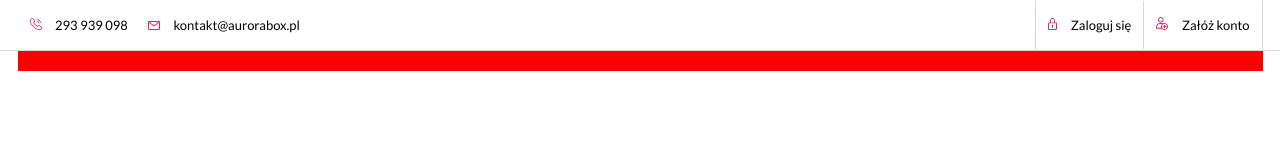
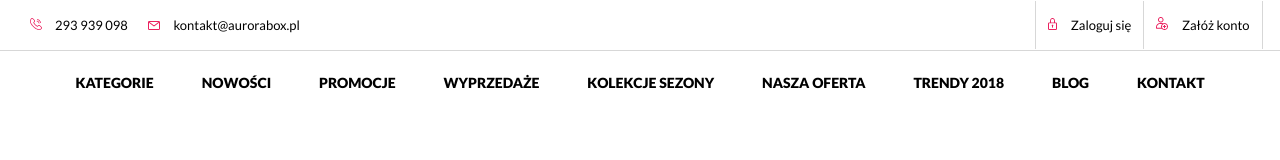
Before and after one commit to Luukess/aurora-task, a website: page index.html in a window 1280 px wide. Drawn offline with Linux system fonts and the light colour scheme.

Commit message:
Feat: added nav for desktop devices

```diff
--- a/index.html
+++ b/index.html
@@ -97,7 +97,21 @@
           </div>
         </div>
       </div>
-      <div id="header-main-lg"></div>
+      <div id="header-main-lg-wrapper">
+        <div id="header-main-lg">
+          <ul>
+            <li><a href="#">Kategorie</a></li>
+            <li><a href="#">Nowości</a></li>
+            <li><a href="#">Promocje</a></li>
+            <li><a href="#">Wyprzedaże</a></li>
+            <li><a href="#">Kolekcje sezony</a></li>
+            <li><a href="#">Nasza oferta</a></li>
+            <li><a href="#">Trendy 2018</a></li>
+            <li><a href="#">Blog</a></li>
+            <li><a href="#">Kontakt</a></li>
+          </ul>
+        </div>
+      </div>
     </header>
     <nav id="mobile-nav-wrapper">
       <div id="mobile-nav-background">
--- a/styles/header-main/headerMain.scss
+++ b/styles/header-main/headerMain.scss
@@ -51,9 +51,34 @@ img#basket-icon {
   cursor: pointer;
 }
 
-#header-main-lg {
-  padding: 10px;
-  max-width: 1245px;
-  margin: 0 auto;
-  background-color: red;
+#header-main-lg-wrapper {
+  display: block;
+
+  #header-main-lg {
+    padding: 10px;
+    max-width: 1245px;
+    height: 60px;
+    margin: 0 auto;
+
+    ul {
+      list-style: none;
+      height: 100%;
+      display: flex;
+      flex-direction: row;
+      justify-content: space-evenly;
+      align-items: center;
+
+      a {
+        text-decoration: none;
+        color: $basicTextColor;
+        transition: color 0.3s;
+        text-transform: uppercase;
+        font-size: 14px;
+        font-weight: 700;
+        &:hover {
+          color: $textHover;
+        }
+      }
+    }
+  }
 }
--- a/styles/styles.scss
+++ b/styles/styles.scss
@@ -10,7 +10,6 @@
 @import "./mobile-nav/mobileNav.scss";
 @import "./search-box-mobile/searchBoxMobile.scss";
 @import "./basket-mobile/basketMobile.scss";
-
 @import "./media/headerTopMedia.scss";
 @import "./media/headerMainMedia.scss";
 @import "./media/basketMobileMedia.scss";
```
Also changed, not shown: styles/styles.css.
